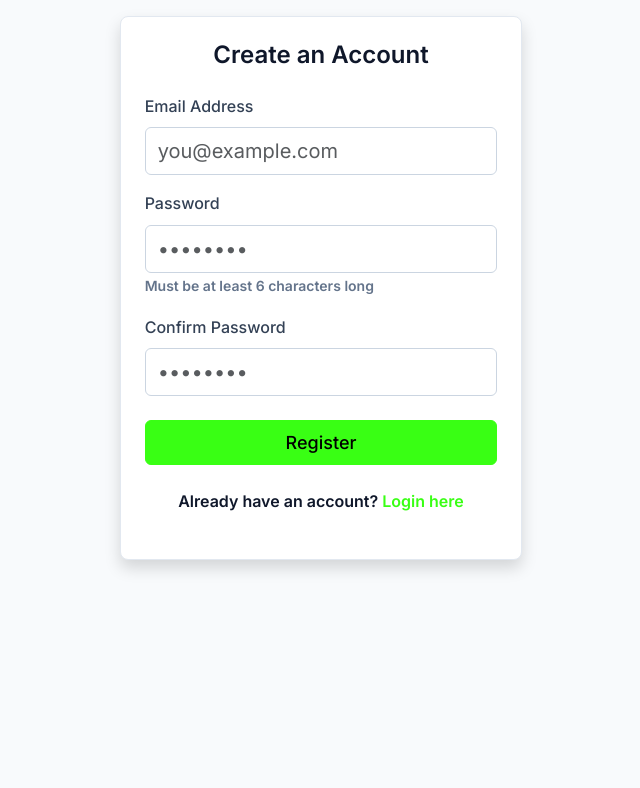
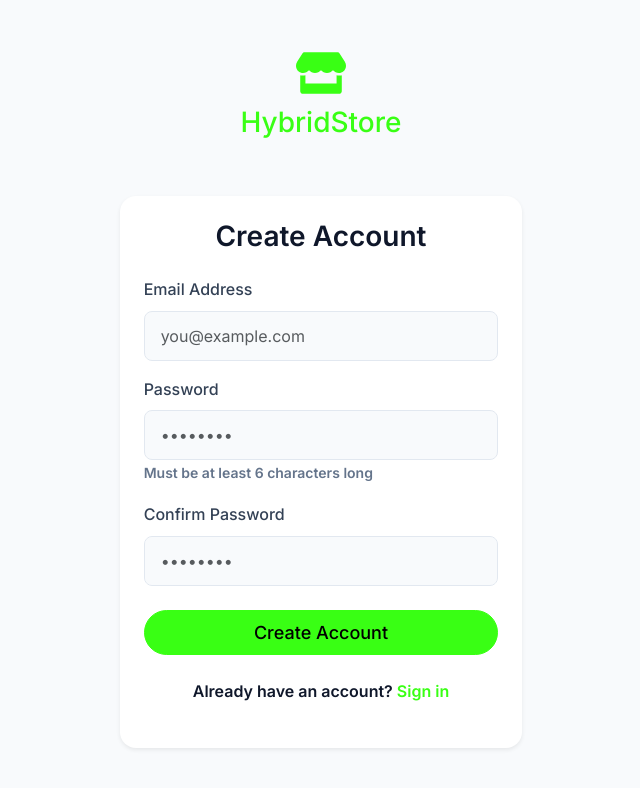
Before and after one commit to AstralJugs69/E-commy2, a React (Vite) app in the folder packages/customer-frontend/: page /register in a window 1280 px wide. Shown: the top 788 px of the page, without its empty margins (319-959 px from the left). Built offline with nearby package versions, Linux system fonts and the light colour scheme.

Commit message:
style(customer-fe): Refine Login and Register page layouts

```diff
--- a/packages/customer-frontend/src/index.css
+++ b/packages/customer-frontend/src/index.css
@@ -900,3 +900,59 @@ th {
   box-shadow: 0 3px 6px rgba(0, 0, 0, 0.1);
   transform: translateY(-2px);
 }
+
+/* Authentication pages styling */
+.store-logo-container {
+  margin-bottom: 2rem;
+}
+
+.auth-card {
+  border-radius: 16px;
+  overflow: hidden;
+}
+
+.auth-input {
+  padding: 0.75rem 1rem;
+  font-size: 1rem;
+  border-radius: 8px;
+  background-color: var(--neutral-50);
+  border: 1px solid var(--neutral-200);
+  transition: all 0.2s ease;
+}
+
+.auth-input:focus {
+  background-color: white;
+  border-color: var(--primary);
+  box-shadow: 0 0 0 0.25rem rgba(var(--primary-rgb), 0.15);
+}
+
+@media (max-width: 576px) {
+  .mobile-sort-dropdown {
+    max-width: 160px;
+  }
+
+  .mobile-sort-dropdown .form-select {
+    font-size: 0.85rem;
+    padding-right: 24px !important;
+    }
+}
+
+@media (max-width: 576px) {
+  .product-card .card-body {
+    padding: 0.75rem;
+  }
+
+  .product-card .card-footer {
+    padding: 0.75rem;
+  }
+
+  .product-title {
+    font-size: 0.85rem;
+    min-height: 2.2rem;
+  }
+
+  .product-price {
+    font-size: 0.95rem;
+    margin-bottom: 0.5rem;
+  }
+}
--- a/packages/customer-frontend/src/pages/LoginPage.tsx
+++ b/packages/customer-frontend/src/pages/LoginPage.tsx
@@ -4,6 +4,7 @@ import { Container, Row, Col, Card, Form, Button, Alert, Spinner } from 'react-b
 import { Link, useNavigate, Navigate } from 'react-router-dom';
 import { useAuth } from '../context/AuthContext';
 import toast from 'react-hot-toast';
+import { FaStore } from 'react-icons/fa';
 
 const API_BASE_URL = import.meta.env.VITE_API_BASE_URL || 'http://localhost:3001/api';
 
@@ -77,15 +78,25 @@ const LoginPage = () => {
   };
 
   return (
-    <Container fluid className="py-3">
+    <Container fluid className="py-5">
+      {/* Logo Section */}
+      <Row className="justify-content-center mb-4">
+        <Col xs={12} className="text-center">
+          <div className="store-logo-container">
+            <FaStore size={50} className="text-primary mb-2" />
+            <h1 className="h3 text-primary">HybridStore</h1>
+          </div>
+        </Col>
+      </Row>
+
       <Row className="justify-content-center">
-        <Col xs={12} sm={10} md={8} lg={6} xl={4}>
-          <Card className="shadow">
+        <Col xs={12} sm={10} md={8} lg={5} xl={4}>
+          <Card className="shadow-sm border-0 auth-card">
             <Card.Body className="p-4">
-              <h3 className="text-center mb-4">Customer Login</h3>
+              <h2 className="text-center mb-4">Sign In</h2>
 
               {validationError && (
-                <Alert variant="danger" className="mb-3">
+                <Alert variant="danger" className="mb-4">
                   {validationError}
                 </Alert>
               )}
@@ -100,7 +111,7 @@ const LoginPage = () => {
                     value={email}
                     onChange={(e) => setEmail(e.target.value)}
                     required
-                    size="lg"
+                    className="auth-input"
                   />
                 </Form.Group>
 
@@ -113,13 +124,13 @@ const LoginPage = () => {
                     value={password}
                     onChange={(e) => setPassword(e.target.value)}
                     required
-                    size="lg"
+                    className="auth-input"
                   />
                 </Form.Group>
 
                 {/* Forgot Password Link */}
-                <div className="text-end mb-3">
-                  <Link to="/request-password-reset">Forgot Password?</Link>
+                <div className="text-end mb-4">
+                  <Link to="/request-password-reset" className="text-decoration-none">Forgot Password?</Link>
                 </div>
 
                 {/* Submit button */}
@@ -127,22 +138,22 @@ const LoginPage = () => {
                   variant="primary"
                   type="submit"
                   disabled={isLoading}
-                  className="w-100 py-2"
+                  className="w-100 py-2 rounded-pill"
                   size="lg"
                 >
                   {isLoading ? (
                     <>
                       <Spinner as="span" animation="border" size="sm" role="status" aria-hidden="true" className="me-2" />
-                      Logging in...
+                      Signing in...
                     </>
                   ) : (
-                    'Login'
+                    'Sign In'
                   )}
                 </Button>
               </Form>
 
               <p className="mt-4 text-center">
-                Don't have an account? <Link to="/register">Register here</Link>
+                Don't have an account? <Link to="/register" className="text-decoration-none">Create account</Link>
               </p>
             </Card.Body>
           </Card>
--- a/packages/customer-frontend/src/pages/RegisterPage.tsx
+++ b/packages/customer-frontend/src/pages/RegisterPage.tsx
@@ -4,6 +4,7 @@ import { Container, Row, Col, Card, Form, Button, Alert, Spinner } from 'react-b
 import { useNavigate, Link } from 'react-router-dom';
 import { useAuth } from '../context/AuthContext';
 import toast from 'react-hot-toast';
+import { FaStore } from 'react-icons/fa';
 
 const API_BASE_URL = import.meta.env.VITE_API_BASE_URL || 'http://localhost:3001/api';
 
@@ -97,12 +98,28 @@ const RegisterPage = () => {
   };
 
   return (
-    <Container fluid className="py-3">
+    <Container fluid className="py-5">
+      {/* Logo Section */}
+      <Row className="justify-content-center mb-4">
+        <Col xs={12} className="text-center">
+          <div className="store-logo-container">
+            <FaStore size={50} className="text-primary mb-2" />
+            <h1 className="h3 text-primary">HybridStore</h1>
+          </div>
+        </Col>
+      </Row>
+
       <Row className="justify-content-center">
-        <Col xs={12} sm={10} md={8} lg={6} xl={4}>
-          <Card className="shadow">
+        <Col xs={12} sm={10} md={8} lg={5} xl={4}>
+          <Card className="shadow-sm border-0 auth-card">
             <Card.Body className="p-4">
-              <h3 className="text-center mb-4">Create an Account</h3>
+              <h2 className="text-center mb-4">Create Account</h2>
+
+              {validationError && (
+                <Alert variant="danger" className="mb-4">
+                  {validationError}
+                </Alert>
+              )}
 
               <Form onSubmit={handleRegister}>
                 {/* Email input */}
@@ -114,7 +131,7 @@ const RegisterPage = () => {
                     value={email}
                     onChange={(e) => setEmail(e.target.value)}
                     required
-                    size="lg"
+                    className="auth-input"
                   />
                 </Form.Group>
 
@@ -127,7 +144,7 @@ const RegisterPage = () => {
                     value={password}
                     onChange={(e) => setPassword(e.target.value)}
                     required
-                    size="lg"
+                    className="auth-input"
                   />
                   <Form.Text className="text-muted">
                     Must be at least 6 characters long
@@ -143,23 +160,16 @@ const RegisterPage = () => {
                     value={confirmPassword}
                     onChange={(e) => setConfirmPassword(e.target.value)}
                     required
-                    size="lg"
+                    className="auth-input"
                   />
                 </Form.Group>
-
-                {/* Error message */}
-                {validationError && (
-                  <Alert variant="danger" className="mb-3">
-                    {validationError}
-                  </Alert>
-                )}
 
                 {/* Submit button */}
                 <Button
                   variant="primary"
                   type="submit"
                   disabled={isLoading}
-                  className="w-100 py-2"
+                  className="w-100 py-2 rounded-pill"
                   size="lg"
                 >
                   {isLoading ? (
@@ -168,13 +178,13 @@ const RegisterPage = () => {
                       Creating Account...
                     </>
                   ) : (
-                    'Register'
+                    'Create Account'
                   )}
                 </Button>
               </Form>
 
               <p className="mt-4 text-center">
-                Already have an account? <Link to="/login">Login here</Link>
+                Already have an account? <Link to="/login" className="text-decoration-none">Sign in</Link>
               </p>
             </Card.Body>
           </Card>
```
Also changed, not shown: 1 other file (tests, documents, lock files or other folders).
